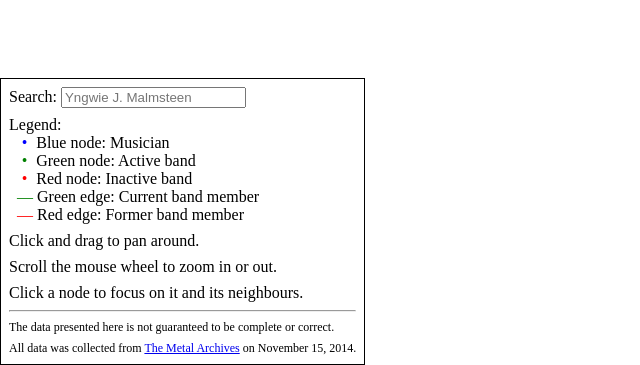
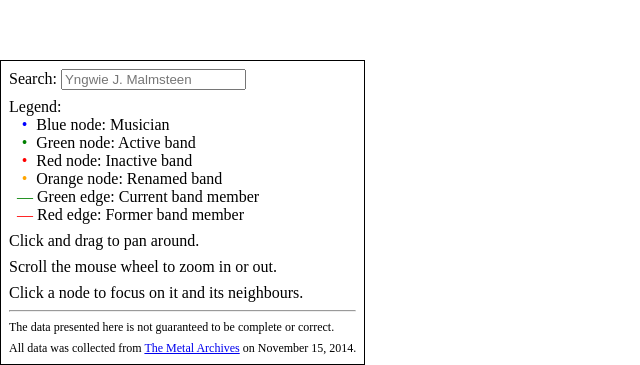
Before and after one commit to rcfox/PowerMetalGraph, a plain HTML site: page index.html in a window 1280 px wide. Shown: the part 435-800 px from the top of the page, without its empty margins (0-640 px from the left). Drawn offline with Linux system fonts and the light colour scheme; no server answers.

Commit message:
Forgot to add the orange nodes to the infobox.

```diff
--- a/index.html
+++ b/index.html
@@ -33,6 +33,7 @@
           #infobox .blue:before { color: blue; }
           #infobox .green:before { color: green; }
           #infobox .red:before { color: red; }
+          #infobox .orange:before { color: orange; }
           #infobox .node:before { content: "• "; margin-left: 0.3em; margin-right: 0.3em}
           #infobox .edge:before { content: "— ";}
 	  .disclaimer {
@@ -49,6 +50,7 @@
         <li class="blue node">Blue node: Musician</li>
         <li class="green node">Green node: Active band</li>
         <li class="red node">Red node: Inactive band</li>
+        <li class="orange node">Orange node: Renamed band</li>
         <li class="green edge">Green edge: Current band member</li>
         <li class="red edge">Red edge: Former band member</li>
       </ul>
```
